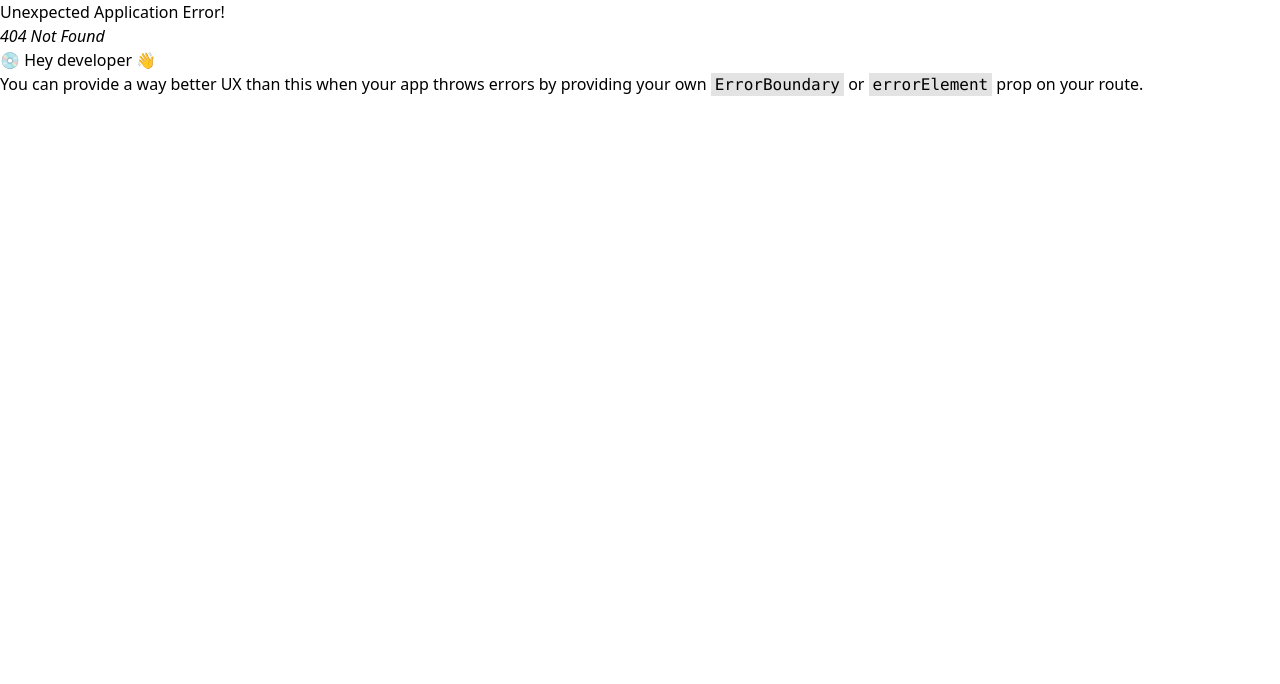
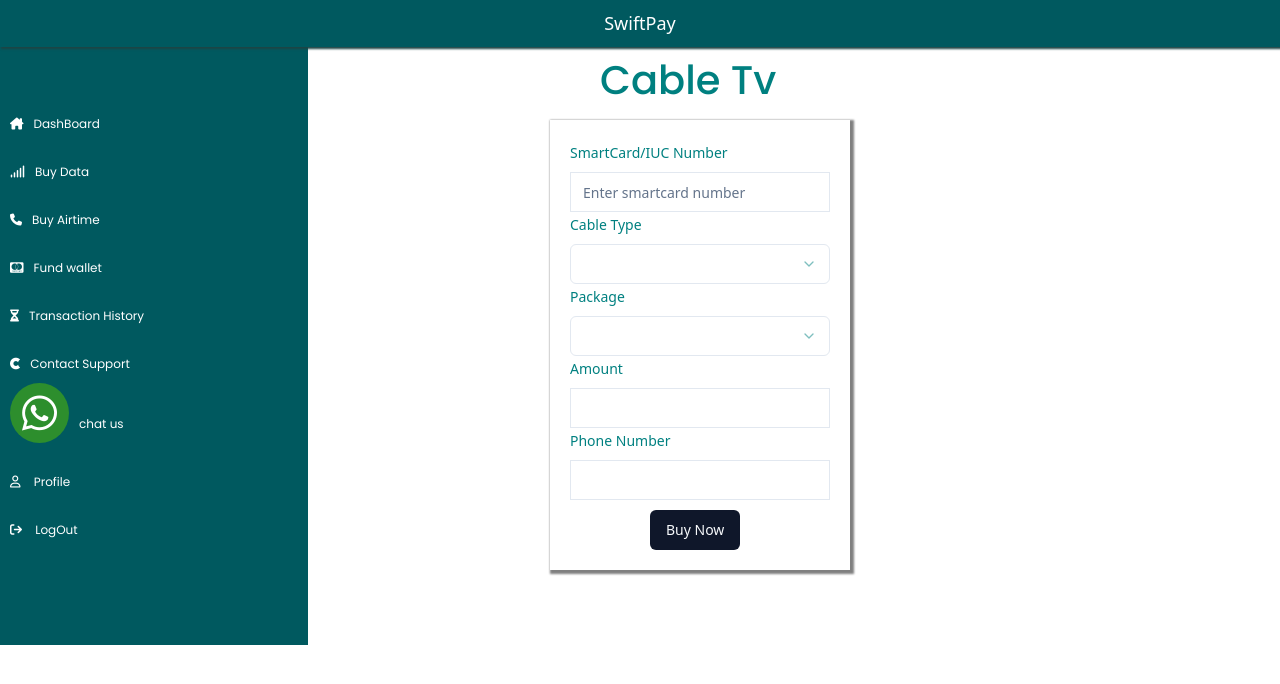
Before and after one commit to codingwithKenny/Tel-Comunication-App-Front-End, a React (Vite) app: page /dashBoard/cable in a window 1280 px wide. Before the commit this address had no page. Shown: the top 684 px of the page. Built offline with nearby package versions, Linux system fonts and the light colour scheme.

Commit message:
Cable function added

```diff
--- /dev/null
+++ b/src/Pages/CableTv/Utils/input.js
@@ -0,0 +1,129 @@
+
+export const cableInput = [
+    {
+        label: "SmartCard/IUC Number",
+        name: "SmartCard",
+        type: "text",
+        required: true,
+        placeholder: "Enter smartcard number"
+    },
+    {
+        label: 'Cable Type',
+        name: "cabletype",
+        type: "select",
+        required: true,
+        options:[
+            {
+              label: "Dstv",
+              value: "DSTV",
+            },
+            {
+              label: "Gotv",
+              value: "GOTV",
+            },
+            {
+              label: "Starttime",
+              value: "STARTIMES",
+            },
+          ],
+    },
+    {
+        label:"Package",
+        name: "package",
+        type: "select",
+        required: true,
+        options: [
+            {
+               label:'DStv Padi',
+               value:"dStv Padi",
+               price:3639,
+            },
+            {
+               label:'DStv Yanga',
+               value:"dstv-yanga",
+               price:5139
+            },
+            {
+               label:'DStv Asia',
+               value:"dstv6",
+               price:12000
+            },
+            {
+               label:'DStv Compact',
+               value:"dstv79",
+               price:15739
+            },
+            {
+               label:'DStv Premium-French',
+               value:"dstv9",
+               price:50000
+            },
+            {
+               label:'GOtv Smallie',
+               value:"gotv-smallie",
+               price:1605
+            },
+            {
+               label:'GOtv Jinja',
+               value:"gotv-jinja",
+               price:3339
+            },
+            {
+               label:'GOtv Jolli',
+               value:"gotv-jolli",
+               price:4889
+            },
+            {
+               label:'GOtv Max',
+               value:"gotv-max",
+               price:7239
+            },
+            {
+               label:'GOtv Supa',
+               value:"gotv-supa",
+               price:15739
+            },
+            {
+               label:'Startimes Nova',
+               value:"nova",
+               price:1539
+            },
+            {
+               label:'Startimes Basic',
+               value:"basic",
+               price:3039
+            },
+            {
+               label:'Startimes Smart',
+               value:"smart",
+               price:3539
+            },
+            {
+               label:'Startimes Classic',
+               value:"classic",
+               price:3839
+            },
+            {
+               label:'Startimes Super',
+               value:"super",
+               price:6539
+            },
+
+
+        ]
+    },
+    {
+        label: 'Amount',
+        name: "amount",
+        type: "text",
+        required: true,
+
+    },
+    {
+        label: 'Phone Number',
+        name: "phone",
+        type: "text",
+        required: true,
+
+    },
+];
--- /dev/null
+++ b/src/Pages/CableTv/component/CableComponent.jsx
@@ -0,0 +1,39 @@
+
+import React, { useEffect, useState } from 'react';
+import { Form } from '@/components/ui/form';
+import { Button } from '@/components/ui/button';
+
+import GenericFormInput2 from '@/Shared/ElecGenericFormInput';
+import { cableInput } from '../Utils/input';
+import useGetCable from '../hook/useGetCable';
+
+
+const CableComponent = () => {
+    const{form,onSubmit , payWithPaystack} = useGetCable()
+
+     return (
+        <div className="electricity">
+            <Form {...form} >
+                <form onSubmit={form.handleSubmit(onSubmit)}>
+                    {
+                        cableInput.map((input, i) => (
+                            <GenericFormInput2
+                                key={i}
+                                form={form}
+                                {...input}
+
+                            />
+                        ))
+                    }
+
+
+
+                    <Button type='submit' className="electricityButton" onClick={payWithPaystack}>Buy Now</Button>
+                </form>
+            </Form>
+            {/* {isLoading && <div className="spinner">Loading...</div>} */}
+        </div>
+    );
+};
+
+export default CableComponent;
--- /dev/null
+++ b/src/Pages/CableTv/component/TopHead.jsx
@@ -0,0 +1,11 @@
+import React from 'react'
+
+const TopHead = () => {
+  return (
+    <div>
+       <h1 className='text'>Cable Tv</h1>
+    </div>
+  )
+}
+
+export default TopHead
--- /dev/null
+++ b/src/Pages/CableTv/hook/useGetCable.jsx
@@ -0,0 +1,139 @@
+import { useGetCurrentUser } from '@/Shared/hook/useGetCurrentUser';
+import { useToast } from '@/components/ui/use-toast';
+import { zodResolver } from '@hookform/resolvers/zod';
+import React from 'react';
+import { useForm } from 'react-hook-form';
+import { z } from 'zod';
+
+const CableInputSchema = z.object({
+    SmartCard: z.string().min(10, "SmartCard number is required"),
+    cabletype: z.string().min(1, "cabletype is required"),
+    package: z.string().min(1, "Electricity Company is required"),
+  amount: z.string().min(1, "Amount is required"),
+  phone: z.string().min(1, "Phone Number is required")
+});
+
+const useGetCable = () => {
+  const { currentUser } = useGetCurrentUser();
+  const { toast } = useToast();
+
+  const form = useForm({
+    resolver: zodResolver(CableInputSchema)
+  });
+
+  function onSubmit(data) {
+    console.log(data);
+  }
+
+  // MAKE PAYMENT
+  function payWithPaystack() {
+    try {
+      let values = form.getValues();
+      let amount = values.amount;
+      let meterNumber = values.meternumber;
+      let metertype = values.metertype;
+      let Electricitycompany = values.electricitycompany;
+      let phone = values.phone;
+      let userEmail = currentUser.email;
+      let UserId = currentUser._id;
+
+      console.log('Initiating Paystack payment with:', { meterNumber, metertype, Electricitycompany, phone, amount, UserId });
+      console.log(UserId);
+
+      if (window.PaystackPop) {
+        let handler = window.PaystackPop.setup({
+          key: import.meta.env.VITE_PAYSTACK_PUBLIC_KEY,
+          email: userEmail,
+          amount: amount * 100,
+          ref: Math.floor(Math.random() * 1000000000 + 1),
+          onClose: function() {
+            console.log("window closed");
+          },
+          callback: function(response) {
+            let res = 'Payment complete! Reference: ' + response.reference;
+            alert(res);
+            console.log('Paystack response:', response);
+            console.log('Calling purchaseElectricity with:', { phone, amount, UserId });
+            purchaseElectricity(meterNumber, metertype, Electricitycompany, phone, amount, UserId, response.reference);
+          }
+        });
+        handler.openIframe();
+      }
+    } catch (error) {
+      console.log('Error in payWithPaystack:', error);
+    }
+  }
+
+  async function purchaseElectricity(meterNumber, metertype, Electricitycompany, phone, amount, UserId, paymentReference) {
+    try {
+      const username = import.meta.env.VITE_VTU_USERNAME;
+      const password = import.meta.env.VITE_VTU_PASSWORD;
+      const url = `https://vtu.ng/wp-json/api/v1/electricity?username=${username}&password=${password}&meterNumber=${meterNumber}&metertype=${metertype}&Electricitycompany=${Electricitycompany}&phone=${phone}&amount=${amount}&currentUserId=${UserId}`;
+
+      console.log('Purchasing data with:', { meterNumber, metertype, Electricitycompany, phone, amount, UserId });
+
+      const response = await fetch(url);
+      if (!response.ok) {
+        throw new Error(`HTTP error! status: ${response.status}`);
+      }
+      const data = await response.json();
+      console.log('data purchase response:', data, data.message);
+      toast({
+        title: data?.code,
+        description: data.message
+      });
+    } catch (error) {
+      console.error('Error purchasing electricity:', error);
+      toast({
+        title: 'Error',
+        description: error.message
+      });
+      // Call refund function
+      refundPayment(paymentReference, amount);
+      console.log(paymentReference,amount)
+    }
+  }
+
+  // HANDLE REFUND
+  async function refundPayment(reference, amount) {
+    try {
+      const url = `https://api.paystack.co/refund`;
+      const response = await fetch(url, {
+        method: 'POST',
+        headers: {
+          'Content-Type': 'application/json',
+          'Authorization': `Bearer ${import.meta.env.VITE_PAYSTACK_SECRET_KEY}`
+        },
+        body: JSON.stringify({
+          transaction: reference,
+          amount: amount * 100
+        })
+      });
+
+      if (!response.ok) {
+        throw new Error(`HTTP error! status: ${response.status}`);
+      }
+
+      const data = await response.json();
+      console.log('Refund response:', data);
+      toast({
+        title: 'Refund Initiated',
+        description: `Refund for transaction ${reference} has been initiated.`
+      });
+    } catch (error) {
+      console.error('Error initiating refund:', error);
+      toast({
+        title: 'Refund Error',
+        description: error.message
+      });
+    }
+  }
+
+  return {
+    form,
+    onSubmit,
+    payWithPaystack
+  };
+}
+
+export default useGetCable;
--- /dev/null
+++ b/src/Pages/CableTv/index.jsx
@@ -0,0 +1,19 @@
+import React from 'react'
+import Sidebar from '../Dashboard/component/Sidebar'
+import DashboardHeader from '../Dashboard/component/DashboardHeader'
+import CableComponent from './component/CableComponent'
+import TopHead from './component/TopHead'
+
+const Cable = () => {
+  return (
+    <div>
+        <DashboardHeader/>
+        <Sidebar/>
+        <TopHead/>
+        <CableComponent/>
+
+    </div>
+  )
+}
+
+export default Cable
--- a/src/Pages/Dashboard/component/FourthSection.jsx
+++ b/src/Pages/Dashboard/component/FourthSection.jsx
@@ -31,8 +31,10 @@
     </div>
     <div className='whatRoyDO'>
         <div className='eachBox' >
+            <Link to={"/dashboard/cable"}>
             <img src="4.png" alt="" />
             <p>cable TV</p>
+            </Link>
         </div>
         <div className='eachBox' >
             <img src="7.png" alt="" />
--- a/src/Pages/Electricity/utils/input.js
+++ b/src/Pages/Electricity/utils/input.js
@@ -5,7 +5,7 @@
         name: "meternumber",
         type: "text",
         required: true,
-        placeholder: "Enter phone number"
+        placeholder: "Enter meter number"
     },
     {
         label: 'Meter Type',
--- a/src/Route/index.jsx
+++ b/src/Route/index.jsx
@@ -11,6 +11,7 @@
 import AirtimeHistory from "@/Pages/BuyAirtime/component/AirtimeHistory";
 import Data from "@/Pages/BuyData";
 import Electricity from "@/Pages/Electricity";
+import Cable from "@/Pages/CableTv";
 
 
 export const route = createBrowserRouter([
@@ -66,6 +67,10 @@
                 path:"electricity",
                 element:<Electricity/>
             },
+            {
+                path:"cable",
+                element:<Cable/>
+            },
         ]
     }
 
```
Also changed, not shown: src/Pages/CableTv/component/CableComponent.css (added).
